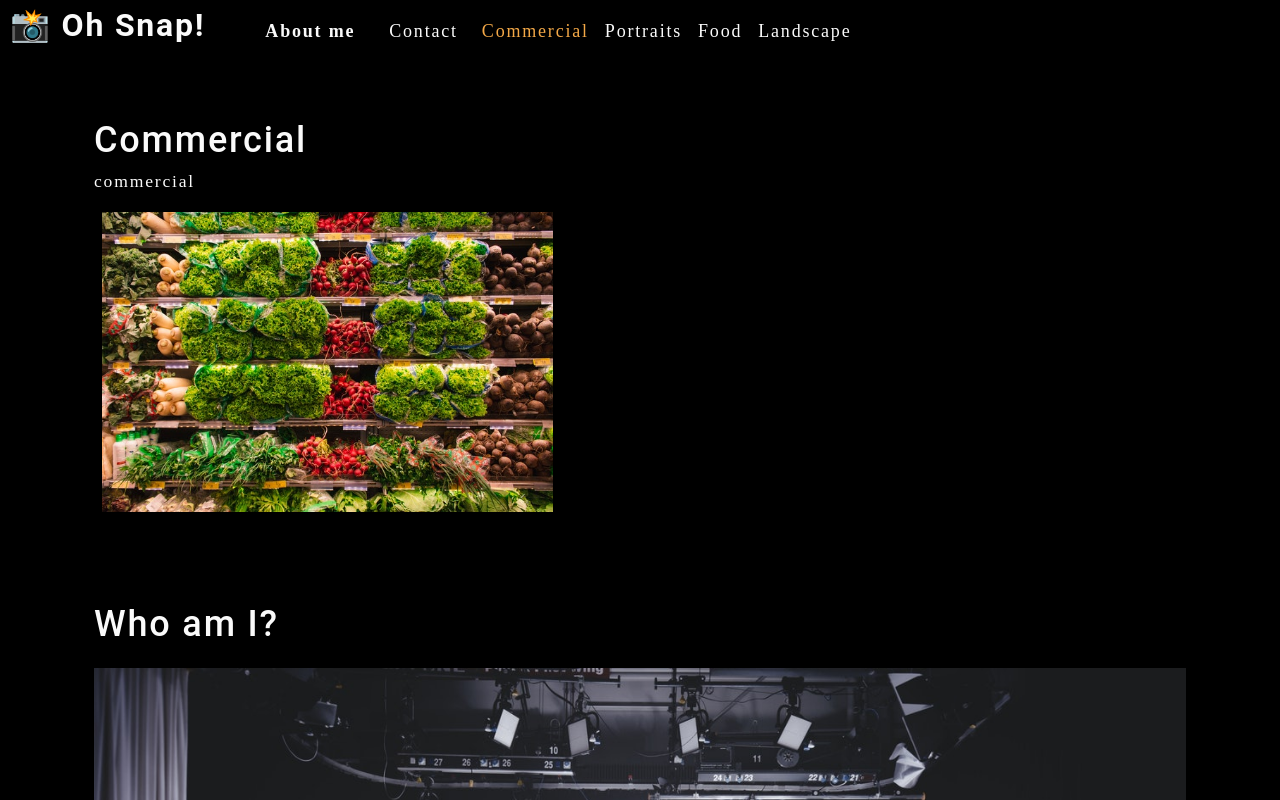
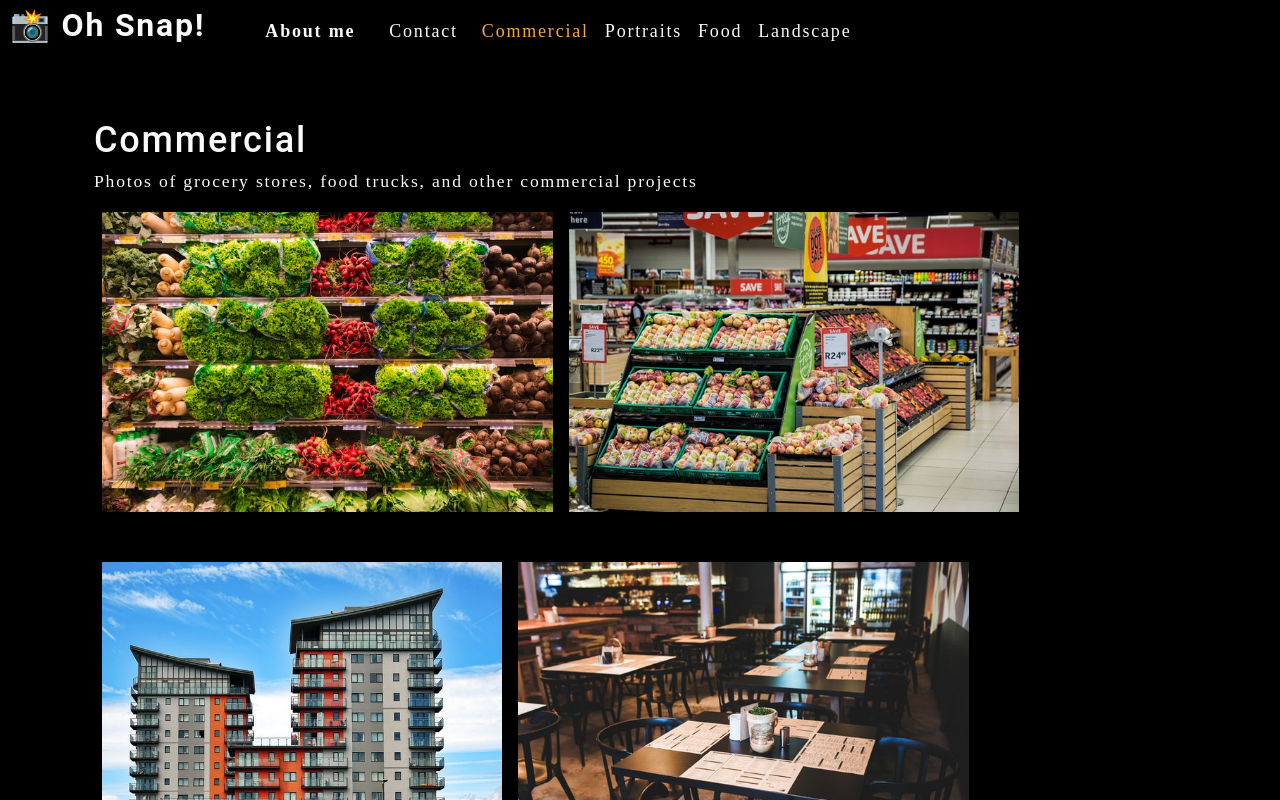
Before and after one commit to bmkersey/photo-port, a React (Create React App) app: page / in a window 1280 px wide. Shown: the top 800 px of the page. Built offline with nearby package versions, Linux system fonts and the light colour scheme.

Commit message:
added photo list component and had thumbnails conditionally render

```diff
--- a/src/App.js
+++ b/src/App.js
@@ -23,7 +23,7 @@
     <div>
       <Nav categories={categories} setCurrentCategory={setCurrentCategory} currentCategory={currentCategory} />
       <main>
-        <Gallery />
+        <Gallery currentCategory={currentCategory}/>
         <About />
       </main>
     </div>
--- a/src/components/Gallery.js
+++ b/src/components/Gallery.js
@@ -1,20 +1,15 @@
 import { capitalizeFirstLetter } from "../utils/helpers";
-import photo from "../assets/small/commercial/0.jpg"
+import PhotoList from "./PhotoList";
+import {useState} from 'react';
 
 
-function Gallery() {
-  const currentCategory = {
-    name: "commercial",
-    description:
-      "Photos of grocery stores, food trucks, and other commercial projects",
-  };
+function Gallery({currentCategory}) {
+  const {name,description} = currentCategory
   return (
     <section>
-      <h1>{capitalizeFirstLetter(currentCategory.name)}</h1>
-      <p>{currentCategory.name}</p>
-      <div className="flex-row">
-        <img src={photo} alt="Commercial Example" className="img-thumbnail mx-1"/>
-      </div>
+      <h1 data-testid="h1tag">{capitalizeFirstLetter(name)}</h1>
+      <p>{description}</p>
+      <PhotoList  category={currentCategory.name}/>
     </section>
   );
 }
--- /dev/null
+++ b/src/components/PhotoList.js
@@ -0,0 +1,121 @@
+import { useState} from 'react'
+
+
+const PhotoList= ({category}) => {
+  const [photos] = useState([
+    {
+      name: 'Grocery aisle',
+      category: 'commercial',
+      description: 'Lorem ipsum dolor sit amet, consectetur adipiscing elit. Nunc ultricie',
+    },
+    {
+      name: 'Grocery booth',
+      category: 'commercial',
+      description: 'Lorem ipsum dolor sit amet, consectetur adipiscing elit. Nunc ultricie',
+    },
+    {
+      name: 'Building exterior',
+      category: 'commercial',
+      description: 'Lorem ipsum dolor sit amet, consectetur adipiscing elit. Nunc ultricie',
+    },
+    {
+      name: 'Restaurant table',
+      category: 'commercial',
+      description: 'Lorem ipsum dolor sit amet, consectetur adipiscing elit. Nunc ultricie',
+    },
+    {
+      name: 'Cafe interior',
+      category: 'commercial',
+      description: 'Lorem ipsum dolor sit amet, consectetur adipiscing elit. Nunc ultricie',
+    },
+    {
+      name: 'Cat green eyes',
+      category: 'portraits',
+      description: 'Lorem ipsum dolor sit amet, consectetur adipiscing elit. Nunc ultricie',
+    },
+    {
+      name: 'Green parrot',
+      category: 'portraits',
+      description: 'Lorem ipsum dolor sit amet, consectetur adipiscing elit. Nunc ultricie',
+    },
+    {
+      name: 'Yellow macaw',
+      category: 'portraits',
+      description: 'Lorem ipsum dolor sit amet, consectetur adipiscing elit. Nunc ultricie',
+    },
+    {
+      name: 'Pug smile',
+      category: 'portraits',
+      description: 'Lorem ipsum dolor sit amet, consectetur adipiscing elit. Nunc ultricie',
+    },
+    {
+      name: 'Pancakes',
+      category: 'food',
+      description: 'Lorem ipsum dolor sit amet, consectetur adipiscing elit. Nunc ultricie',
+    },
+    {
+      name: 'Burrito',
+      category: 'food',
+      description: 'Lorem ipsum dolor sit amet, consectetur adipiscing elit. Nunc ultricie',
+    },
+    {
+      name: 'Scallop pasta',
+      category: 'food',
+      description: 'Lorem ipsum dolor sit amet, consectetur adipiscing elit. Nunc ultricie',
+    },
+    {
+      name: 'Burger',
+      category: 'food',
+      description: 'Lorem ipsum dolor sit amet, consectetur adipiscing elit. Nunc ultricie',
+    },
+    {
+      name: 'Fruit bowl',
+      category: 'food',
+      description: 'Lorem ipsum dolor sit amet, consectetur adipiscing elit. Nunc ultricie',
+    },
+    {
+      name: 'Green river',
+      category: 'landscape',
+      description: 'Lorem ipsum dolor sit amet, consectetur adipiscing elit. Nunc ultricie',
+    },
+    {
+      name: 'Docks',
+      category: 'landscape',
+      description: 'Lorem ipsum dolor sit amet, consectetur adipiscing elit. Nunc ultricie',
+    },
+    {
+      name: 'Panoramic village by sea',
+      category: 'landscape',
+      description: 'Lorem ipsum dolor sit amet, consectetur adipiscing elit. Nunc ultricie',
+    },
+    {
+      name: 'Domestic landscape',
+      category: 'landscape',
+      description: 'Lorem ipsum dolor sit amet, consectetur adipiscing elit. Nunc ultricie',
+    },
+    {
+      name: 'Park bench',
+      category: 'landscape',
+      description: 'Lorem ipsum dolor sit amet, consectetur adipiscing elit. Nunc ultricie',
+    },
+  ]);
+
+  const currentPhotos = photos.filter((photo) => photo.category === category);
+  console.log(currentPhotos)
+  return (
+    <div>
+      <div className="flex-row">
+        {currentPhotos.map((image, i) => (
+          <img
+            src={require(`../assets/small/${category}/${i}.jpg`)}
+            alt={image.name}
+            className="img-thumbnail mx-1"
+            key={image.name}
+          />
+        ))}
+      </div>
+    </div>
+  )
+}
+
+export default PhotoList;
```
